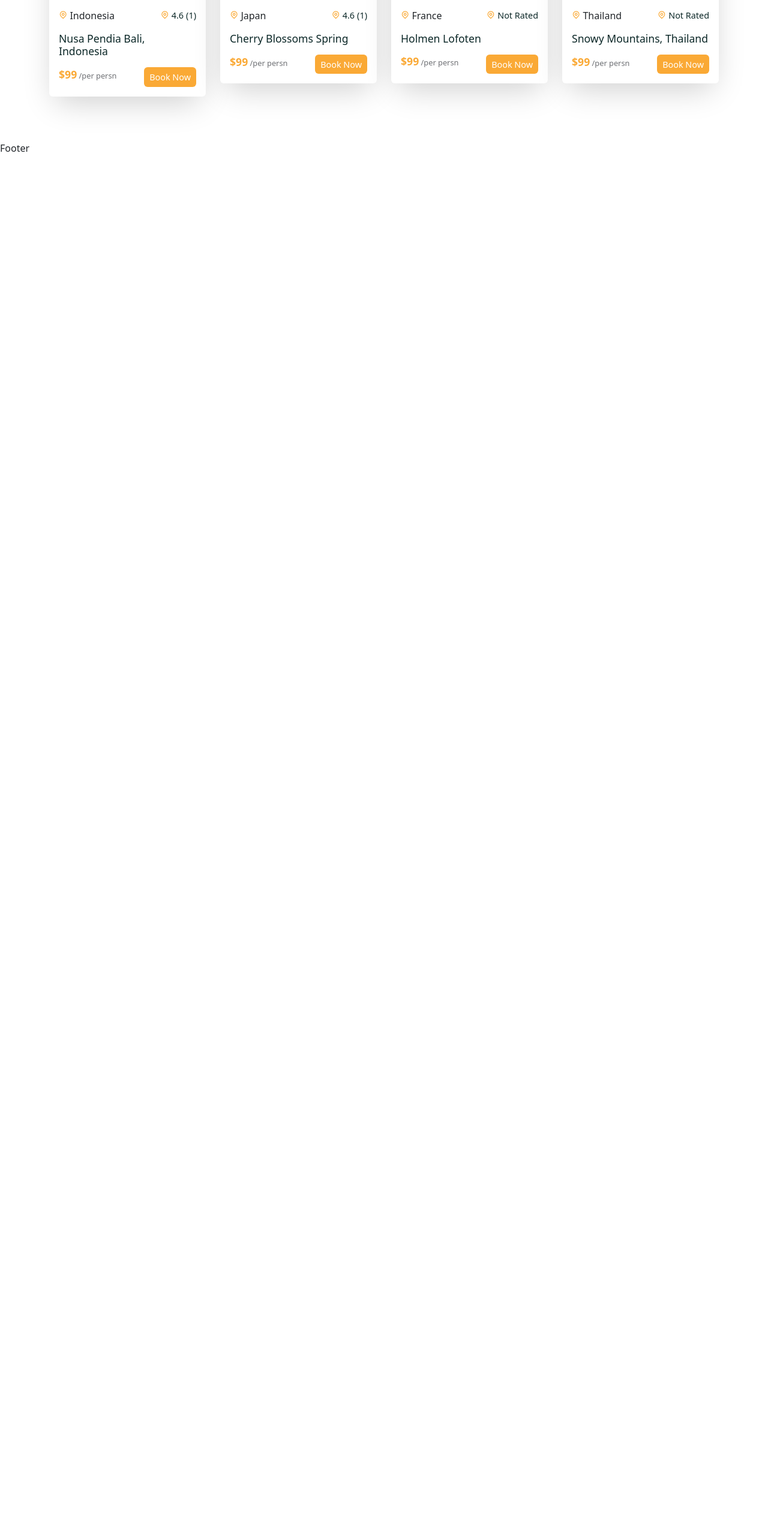
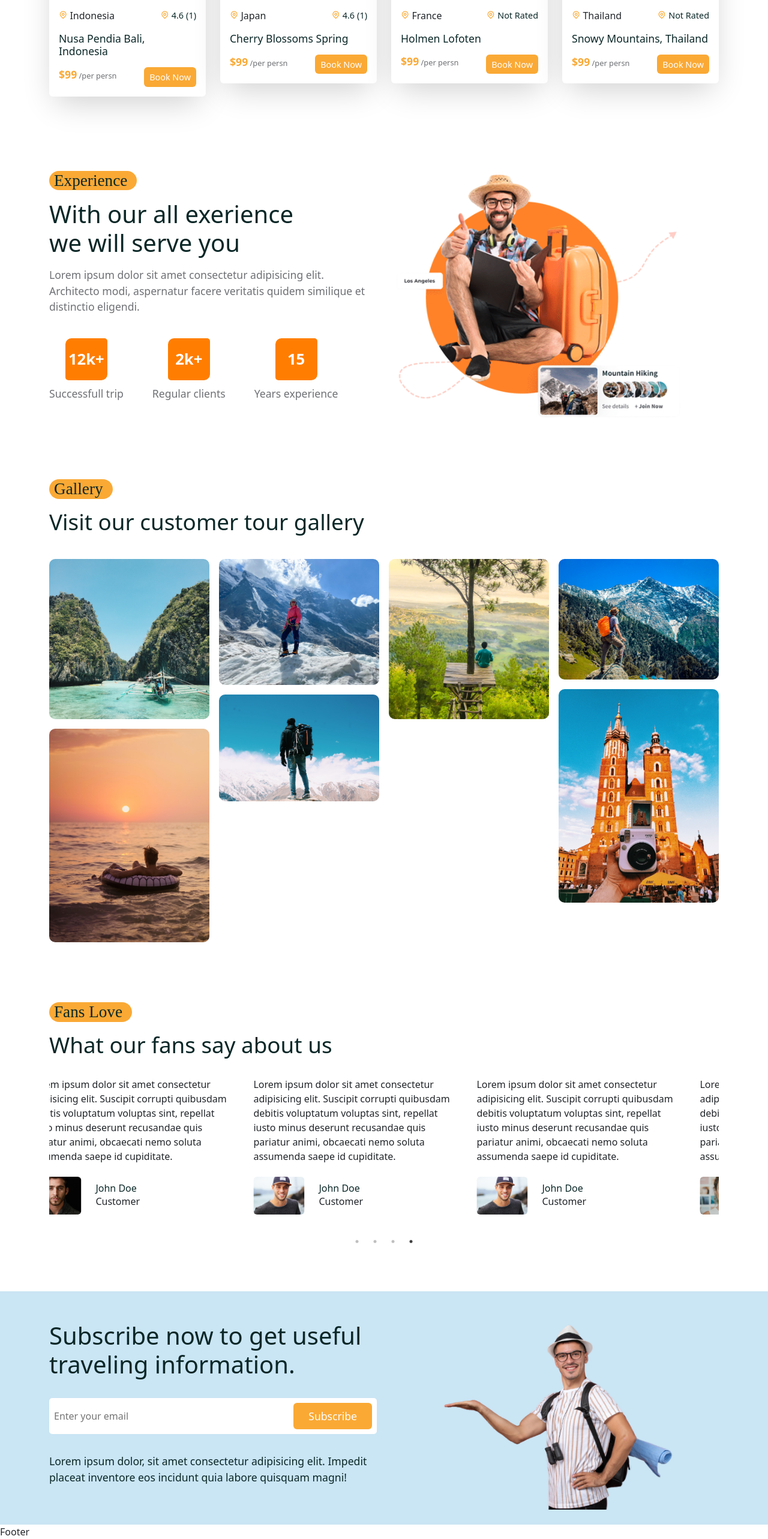
Before and after one commit to PhamTienThao/MernStack-Tour-Management, a React (Create React App) app in the folder frontend/: page /home in a window 1280 px wide. Shown: the part 1732-4298 px from the top of the page at 60% size. Before the commit the page ends 1991 px from the top, so only its background shows below. Built offline with nearby package versions, Linux system fonts and the light colour scheme; a web font is replaced by a local one.

Commit message:
Finish UI of Experience, Gallery, Testimonial, Newsletter

```diff
--- /dev/null
+++ b/frontend/src/components/Image-gallery/MasonryImageGallery.jsx
@@ -0,0 +1,17 @@
+import React from "react";
+import galleryImages from "./galleryImages";
+import Masonry, {ResponsiveMasonry} from "react-responsive-masonry";
+
+const MasonryImageGallery = () => {
+  return (
+    <ResponsiveMasonry columnsCountBreakPoints={{350: 1, 768: 3, 992: 4}}>
+      <Masonry gutter="1rem">
+        {galleryImages.map((item, index) => (
+          <img className="masonry__img" src={item} key={index} alt="" style={{width: "100%", display: "block", borderRadius: "10px"}} />
+        ))}
+      </Masonry>
+    </ResponsiveMasonry>
+  );
+};
+
+export default MasonryImageGallery;
--- /dev/null
+++ b/frontend/src/components/Image-gallery/galleryImages.js
@@ -0,0 +1,10 @@
+import galleryImg01 from "../../assets/images/gallery-01.jpg";
+import galleryImg02 from "../../assets/images/gallery-02.jpg";
+import galleryImg03 from "../../assets/images/gallery-03.jpg";
+import galleryImg04 from "../../assets/images/gallery-04.jpg";
+import galleryImg05 from "../../assets/images/gallery-05.jpg";
+import galleryImg06 from "../../assets/images/gallery-06.jpg";
+import galleryImg07 from "../../assets/images/gallery-07.jpg";
+
+const galleryImages = [galleryImg01, galleryImg02, galleryImg03, galleryImg04, galleryImg05, galleryImg06, galleryImg07];
+export default galleryImages;
--- /dev/null
+++ b/frontend/src/components/Testimonial/Testimonials.jsx
@@ -0,0 +1,93 @@
+import React from "react";
+import Slider from "react-slick";
+import ava01 from "../../assets/images/ava-1.jpg";
+import ava02 from "../../assets/images/ava-2.jpg";
+import ava03 from "../../assets/images/ava-3.jpg";
+
+const Testimonials = () => {
+  const settings = {
+    dots: true,
+    infinite: true,
+    autoplay: true,
+    speed: 1000,
+    swipeToSlide: true,
+    autoplaySpeed: 2000,
+    slidesToShow: 3,
+    responsive: [
+      {
+        breakpoint: 992,
+        settings: {
+          slidesToShow: 2,
+          slidestoScroll: 1,
+          infinite: true,
+          dots: true,
+        },
+      },
+      {
+        breakpoint: 575,
+        settings: {
+          slidesToShow: 1,
+          slidestoScroll: 1,
+        },
+      },
+    ],
+  };
+  return (
+    <Slider {...settings}>
+      <div className="testimonial py-4 px-3">
+        <p>
+          Lorem ipsum dolor sit amet consectetur adipisicing elit. Suscipit corrupti quibusdam debitis voluptatum voluptas sint, repellat iusto minus
+          deserunt recusandae quis pariatur animi, obcaecati nemo soluta assumenda saepe id cupiditate.
+        </p>
+        <div className="d-flex align-items-center gap-4 mt-3">
+          <img src={ava01} className="w-25 h-25 rounded-2" alt="" />
+          <div>
+            <h6 className="mb-0 mt-3">John Doe</h6>
+            <p>Customer</p>
+          </div>
+        </div>
+      </div>
+      <div className="testimonial py-4 px-3">
+        <p>
+          Lorem ipsum dolor sit amet consectetur adipisicing elit. Suscipit corrupti quibusdam debitis voluptatum voluptas sint, repellat iusto minus
+          deserunt recusandae quis pariatur animi, obcaecati nemo soluta assumenda saepe id cupiditate.
+        </p>
+        <div className="d-flex align-items-center gap-4 mt-3">
+          <img src={ava02} className="w-25 h-25 rounded-2" alt="" />
+          <div>
+            <h6 className="mb-0 mt-3">Lia Franklin</h6>
+            <p>Customer</p>
+          </div>
+        </div>
+      </div>
+      <div className="testimonial py-4 px-3">
+        <p>
+          Lorem ipsum dolor sit amet consectetur adipisicing elit. Suscipit corrupti quibusdam debitis voluptatum voluptas sint, repellat iusto minus
+          deserunt recusandae quis pariatur animi, obcaecati nemo soluta assumenda saepe id cupiditate.
+        </p>
+        <div className="d-flex align-items-center gap-4 mt-3">
+          <img src={ava03} className="w-25 h-25 rounded-2" alt="" />
+          <div>
+            <h6 className="mb-0 mt-3">John Doe</h6>
+            <p>Customer</p>
+          </div>
+        </div>
+      </div>
+      <div className="testimonial py-4 px-3">
+        <p>
+          Lorem ipsum dolor sit amet consectetur adipisicing elit. Suscipit corrupti quibusdam debitis voluptatum voluptas sint, repellat iusto minus
+          deserunt recusandae quis pariatur animi, obcaecati nemo soluta assumenda saepe id cupiditate.
+        </p>
+        <div className="d-flex align-items-center gap-4 mt-3">
+          <img src={ava01} className="w-25 h-25 rounded-2" alt="" />
+          <div>
+            <h6 className="mb-0 mt-3">John Doe</h6>
+            <p>Customer</p>
+          </div>
+        </div>
+      </div>
+    </Slider>
+  );
+};
+
+export default Testimonials;
--- a/frontend/src/pages/Home.jsx
+++ b/frontend/src/pages/Home.jsx
@@ -6,11 +6,15 @@ import heroImg from "../assets/images/hero-img01.jpg";
 import heroImg02 from "../assets/images/hero-img02.jpg";
 import heroVideo from "../assets/images/hero-video.mp4";
 import worldImg from "../assets/images/world.png";
+import experienceImg from "../assets/images/experience.png";
 import Subtitle from "../shared/Subtitle";
 
 import SearchBar from "../shared/SearchBar";
 import ServiceList from "../services/ServiceList";
 import FeaturedTourList from "../components/Featured-tours/FeaturedTourList";
+import MasonryImageGallery from "../components/Image-gallery/MasonryImageGallery";
+import Testimonials from "../components/Testimonial/Testimonials";
+import Newsletter from "../shared/Newsletter";
 
 const Home = () => {
   return (
@@ -79,6 +83,79 @@ const Home = () => {
         </Container>
       </section>
       {/*=================== Featured Tour Section End =================== */}
+
+      {/*=================== Experience Section Start =================== */}
+      <section>
+        <Container>
+          <Row>
+            <Col lg="6">
+              <div className="experience__content">
+                <Subtitle subtitle={"Experience"} />
+                <h2>
+                  With our all exerience <br /> we will serve you
+                </h2>
+                <p>
+                  Lorem ipsum dolor sit amet consectetur adipisicing elit. <br />
+                  Architecto modi, aspernatur facere veritatis quidem similique et distinctio eligendi.
+                </p>
+              </div>
+              <div className="counter__wrapper d-flex align-items-center gap-5">
+                <div className="counter__box">
+                  <span>12k+</span>
+                  <h6>Successfull trip</h6>
+                </div>
+                <div className="counter__box">
+                  <span>2k+</span>
+                  <h6>Regular clients</h6>
+                </div>
+                <div className="counter__box">
+                  <span>15</span>
+                  <h6>Years experience</h6>
+                </div>
+              </div>
+            </Col>
+            <Col lg="6">
+              <div className="experience__img">
+                <img src={experienceImg} alt="" />
+              </div>
+            </Col>
+          </Row>
+        </Container>
+      </section>
+      {/*=================== Experience Section End =================== */}
+
+      {/*=================== Gallery Section Start =================== */}
+      <section>
+        <Container>
+          <Row>
+            <Col lg="12">
+              <Subtitle subtitle={"Gallery"} />
+              <h2 className="gallery__title">Visit our customer tour gallery</h2>
+            </Col>
+            <Col lg="12">
+              <MasonryImageGallery />
+            </Col>
+          </Row>
+        </Container>
+      </section>
+      {/*=================== Gallery Section End =================== */}
+
+      {/*=================== Testimonial Section Start =================== */}
+      <section>
+        <Container>
+          <Row>
+            <Col lg="12">
+              <Subtitle subtitle={"Fans Love"} />
+              <h2 className="testimonial__title">What our fans say about us</h2>
+            </Col>
+            <Col lg="12">
+              <Testimonials />
+            </Col>
+          </Row>
+        </Container>
+      </section>
+      {/*=================== Testimonial Section End =================== */}
+      <Newsletter />
     </>
   );
 };
--- /dev/null
+++ b/frontend/src/shared/Newsletter.jsx
@@ -0,0 +1,33 @@
+import React from "react";
+import "./newsletter.css";
+
+import {Container, Row, Col} from "reactstrap";
+import maleTourist from "../assets/images/male-tourist.png";
+
+const Newsletter = () => {
+  return (
+    <section className="newsletter">
+      <Container>
+        <Row>
+          <Col lg="6">
+            <div className="newsletter__content">
+              <h2>Subscribe now to get useful traveling information.</h2>
+              <div className="newsletter__input">
+                <input type="email" placeholder="Enter your email" />
+                <button className="btn newsletter__btn">Subscribe</button>
+              </div>
+              <p>Lorem ipsum dolor, sit amet consectetur adipisicing elit. Impedit placeat inventore eos incidunt quia labore quisquam magni!</p>
+            </div>
+          </Col>
+          <Col lg="6">
+            <div className="newsletter__img">
+              <img src={maleTourist} alt="" />
+            </div>
+          </Col>
+        </Row>
+      </Container>
+    </section>
+  );
+};
+
+export default Newsletter;
--- /dev/null
+++ b/frontend/src/shared/newsletter.css
@@ -0,0 +1,50 @@
+.newsletter {
+  background: #cae5f4;
+  padding: 0;
+  margin-top: 3rem;
+}
+
+.newsletter__img img {
+  width: 100%;
+}
+
+.newsletter__content {
+  padding: 50px 0;
+}
+
+.newsletter__content h2 {
+  font-size: 2.5rem;
+  margin-bottom: 2rem;
+}
+
+.newsletter__input {
+  display: flex;
+  align-items: center;
+  justify-content: space-between;
+  background: #fff;
+  padding: 0.5rem;
+  margin-bottom: 2rem;
+  border-radius: 5px;
+}
+
+.newsletter__input input {
+  border: none;
+  font-size: 1rem;
+  color: var(--heading-color);
+}
+
+.newsletter__input input:focus {
+  outline: none;
+}
+
+.newsletter__btn {
+  padding: 0.5rem 1.5rem !important;
+  background: var(--secondary-color) !important;
+  color: #fff !important;
+  font-size: 1.1rem !important;
+}
+
+.newsletter__content p {
+  color: var(--heading-color);
+  font-size: 1.1rem;
+}
--- a/frontend/src/styles/home.css
+++ b/frontend/src/styles/home.css
@@ -53,3 +53,62 @@
   font-size: 2.3rem;
   font-weight: 500;
 }
+
+.experience__content h2 {
+  font-size: 2.5rem;
+  margin-top: 1rem;
+  font-weight: 500;
+}
+
+.experience__content p {
+  font-size: 1.1rem;
+  color: var(--text-color);
+  margin-top: 1rem;
+}
+
+.counter__wrapper {
+  margin-top: 2.5rem;
+}
+
+.counter__box span {
+  width: 70px;
+  height: 70px;
+  margin: auto;
+  display: flex;
+  align-items: center;
+  justify-content: center;
+  background: var(--primary-color);
+  color: #fff;
+  font-size: 1.6rem;
+  font-weight: 600;
+  border-radius: 10px 5px 10px 5px;
+}
+
+.counter__box h6 {
+  font-size: 1.1rem;
+  margin-top: 0.7rem;
+  color: var(--text-color);
+}
+
+.experience__img img {
+  width: 90%;
+}
+
+.gallery__title {
+  font-size: 2.3rem;
+  margin-bottom: 2.5rem;
+  margin-top: 1rem;
+}
+
+.masonry__img {
+  transition: 0.3s;
+}
+
+.masonry__img:hover {
+  transform: scale(1.1);
+}
+
+.testimonial__title {
+  font-size: 2.3rem;
+  margin-top: 1rem;
+}
```
